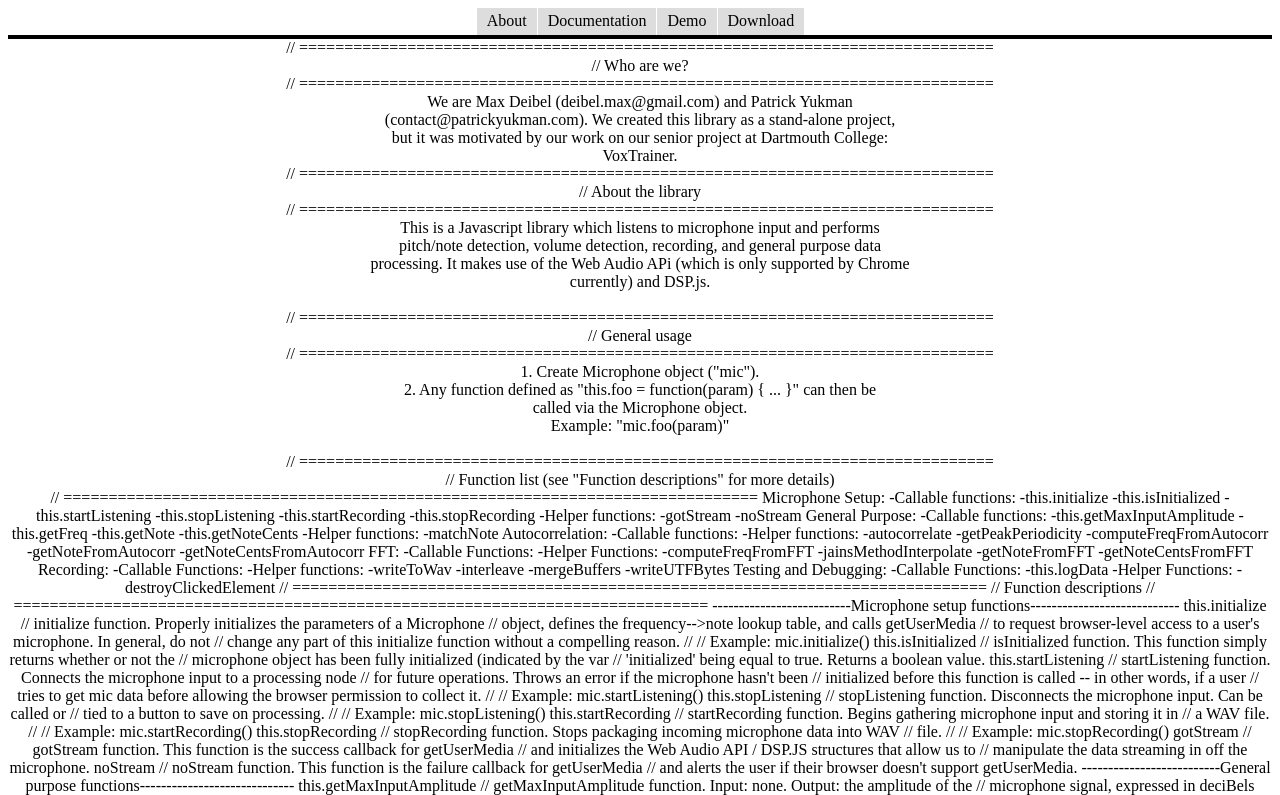
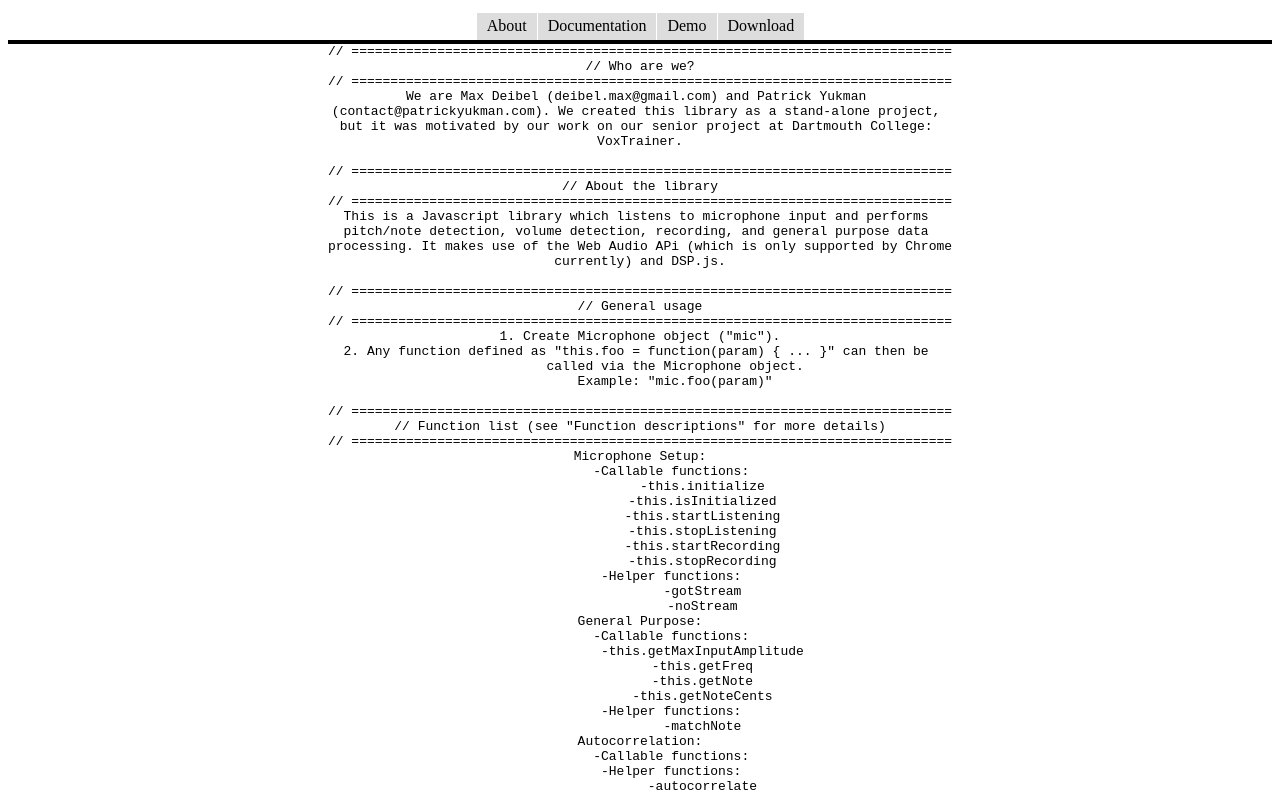
Before and after one commit to deibelman/dart-mic, a plain HTML site: page docs.html in a window 1280 px wide. Shown: the top 795 px of the page. Drawn offline with Linux system fonts and the light colour scheme.

Commit message:
editing pages

```diff
--- a/docs.html
+++ b/docs.html
@@ -64,56 +64,33 @@
 </div>
 
 <div style="text-align:center">
+<pre style="word-wrap: break-word; white-space: pre-wrap;">
 // =============================================================================
-<br>
 // Who are we?
-<br>
 // =============================================================================
-<br>
 We are Max Deibel (deibel.max@gmail.com) and Patrick Yukman
-<br>
 (contact@patrickyukman.com). We created this library as a stand-alone project,
-<br>
 but it was motivated by our work on our senior project at Dartmouth College:
-<br>
 VoxTrainer.
-<br>
+
 // =============================================================================
-<br>
 // About the library
-<br>
 // =============================================================================
-<br>
 This is a Javascript library which listens to microphone input and performs
-<br>
 pitch/note detection, volume detection, recording, and general purpose data
-<br>
 processing. It makes use of the Web Audio APi (which is only supported by Chrome
-<br>
 currently) and DSP.js.
-<br>
 
-<br>
 // =============================================================================
-<br>
 // General usage
-<br>
 // =============================================================================
-<br>
 1. Create Microphone object ("mic").
-<br>
 2. Any function defined as "this.foo = function(param) { ... }" can then be
-<br>
-called via the Microphone object.
-<br>
-Example: "mic.foo(param)"
-<br>
+         called via the Microphone object.
+         Example: "mic.foo(param)"
 
-<br>
 // =============================================================================
-<br>
 // Function list (see "Function descriptions" for more details)
-<br>
 // =============================================================================
 Microphone Setup:
         -Callable functions:
@@ -353,6 +330,7 @@ NONINFRINGEMENT. IN NO EVENT SHALL THE AUTHORS OR COPYRIGHT HOLDERS BE
 LIABLE FOR ANY CLAIM, DAMAGES OR OTHER LIABILITY, WHETHER IN AN ACTION
 OF CONTRACT, TORT OR OTHERWISE, ARISING FROM, OUT OF OR IN CONNECTION
 WITH THE SOFTWARE OR THE USE OR OTHER DEALINGS IN THE SOFTWARE.
+</pre>
 </div>
 
 </body>
```
